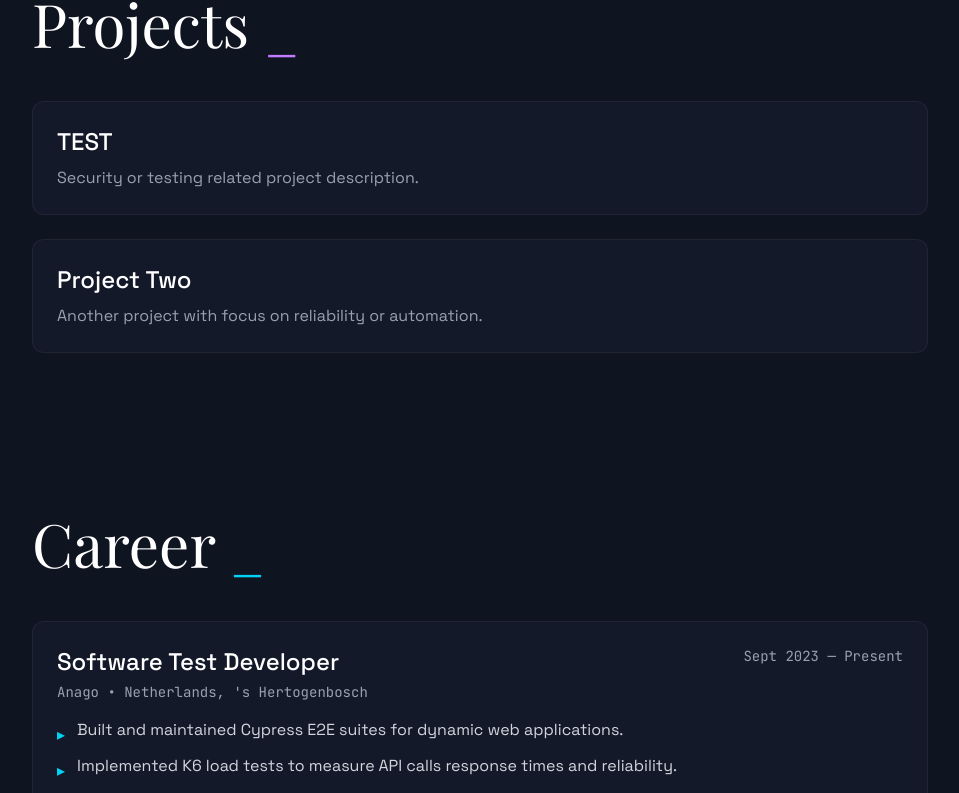
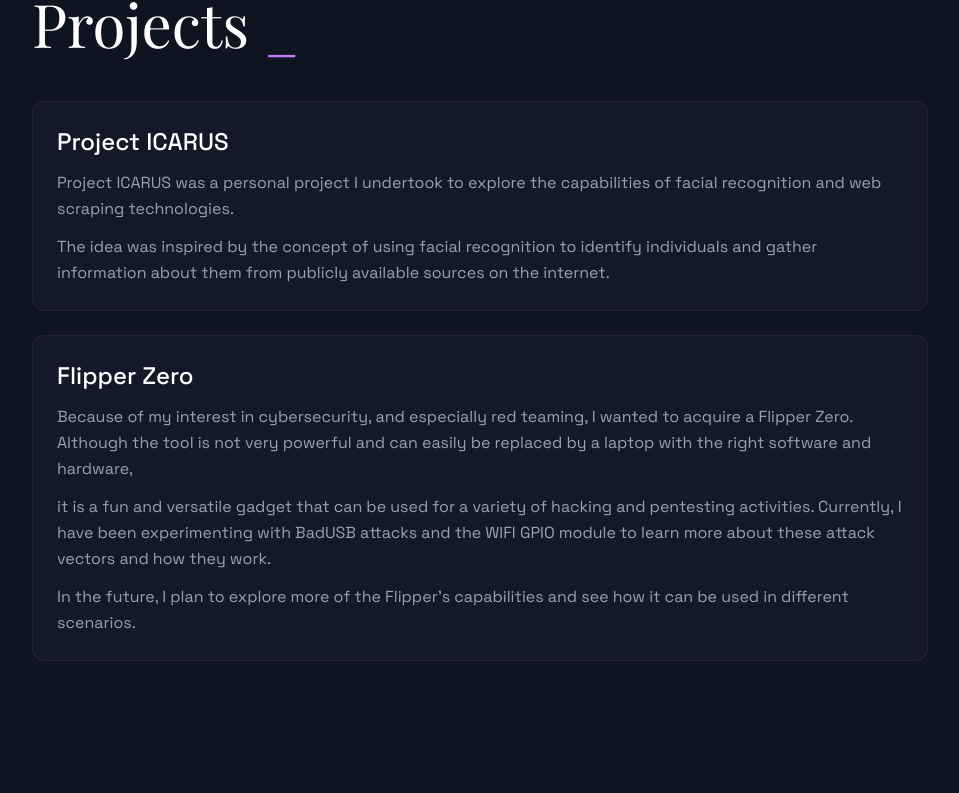
Before and after one commit to tgidan/VerkadeORG, a React (Vite) app: page / in a window 1280 px wide. Shown: the part 1338-2131 px from the top of the page, without its empty margins (160-1119 px from the left). Built offline with nearby package versions, Linux system fonts and the light colour scheme.

Commit message:
Update projects

```diff
--- a/src/app/App.tsx
+++ b/src/app/App.tsx
@@ -21,12 +21,27 @@
 
   const projects = [
     {
-      title: 'TEST',
-      description: 'Security or testing related project description.',
+      title: 'Project ICARUS',
+      description: [
+        "Project ICARUS was a personal project I undertook to explore the capabilities of facial recognition and web scraping technologies.",
+        "The idea was inspired by the concept of using facial recognition to identify individuals and gather information about them from publicly available sources on the internet.",
+        // "After seeing a video about someone creating glasses that can use facial recognition to identify people, I wanted to try building something similar myself.",
+        // "The goal was to create a system that could identify people from a picture taken by a webcam, and then store all associated information in a json file.",
+        // "As this project can be used maliciously, I will not share the code or go into too much detail about the implementation.",
+        // "I used OpenCV for face detection and a pre-trained model for face recognition. Then using PimEyes and some custom web scraping, I was able to gather information about a person (myself) from just a picture of their face.",
+        // "The current implementation is quite basic and can be easily improved. It can especially be made more dangerous by using data collected from the darkweb instead of just webscraping. However, I will not be pursuing this project",
+        // "further as I have already learned a lot from it and don't want to create something that can be easily abused or get in legal trouble myself.",
+        // "Note: I only tested this on individuals who provided consent and used publicly available data. Always respect privacy and legal boundaries when working on projects like this.",
+        // "This project taught me a lot about web scraping, and in general how easy it can be to find information about a person. "
+      ],
     },
     {
-      title: 'Project Two',
-      description: 'Another project with focus on reliability or automation.',
+      title: 'Flipper Zero',
+      description: [
+        "Because of my interest in cybersecurity, and especially red teaming, I wanted to acquire a Flipper Zero. Although the tool is not very powerful and can easily be replaced by a laptop with the right software and hardware, ",
+        "it is a fun and versatile gadget that can be used for a variety of hacking and pentesting activities. Currently, I have been experimenting with BadUSB attacks and the WIFI GPIO module to learn more about these attack vectors and how they work.",
+        "In the future, I plan to explore more of the Flipper's capabilities and see how it can be used in different scenarios."
+      ]
     },
   ];
 
@@ -47,7 +62,7 @@
       role: 'Cybersecurity Student (MSc)',
       company: 'TU Eindhoven',
       location: 'Eindhoven, NL',
-      period: '2024 — Present',
+      period: 'Sept 2024 — Present',
       highlights: [
         'Focus areas: web security, threat modeling, secure software engineering, (quantum) cryptography.',
         'Hands-on labs in pentesting and defensive engineering.',
@@ -384,9 +399,17 @@
                 >
                   {project.title}
                 </h3>
-                <p style={{ fontFamily: 'Space Grotesk, sans-serif' }} className="text-gray-400">
-                  {project.description}
-                </p>
+                <div className="mt-3 space-y-3">
+                  {project.description.map((paragraph, i) => (
+                    <p
+                      key={`${project.title}-p-${i}`}
+                      style={{ fontFamily: 'Space Grotesk, sans-serif' }}
+                      className="text-gray-400 leading-relaxed"
+                    >
+                      {paragraph}
+                    </p>
+                  ))}
+                </div>
               </motion.div>
             ))}
           </div>
```
